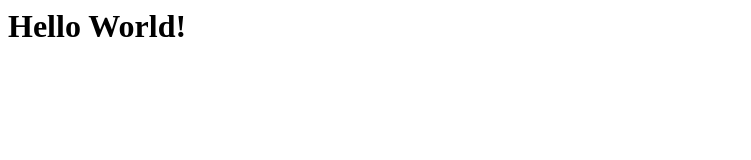
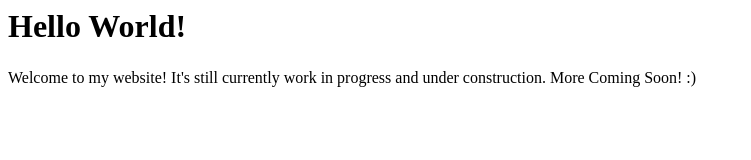
Before and after one commit to VoyagerII35/VoyagingGamesInc.github.io, a plain HTML site: page index.html in a window 1280 px wide. Shown: the whole page, without its empty margins (0-751 px from the left). Drawn offline with Linux system fonts and the light colour scheme.

Commit message:
Added paragraph and styles

```diff
--- a/index.html
+++ b/index.html
@@ -1 +1,14 @@
 <h1>Hello World!</h1>
+<html>
+<head>
+  <style>
+    p {
+      font: 100%/1.5 sen-bold;
+      max-width: 33em:
+    }
+  </style>
+</head>
+<body>
+  <p>Welcome to my website! It's still currently work in progress and under construction. More Coming Soon! :)
+</body>
+</html>
```
